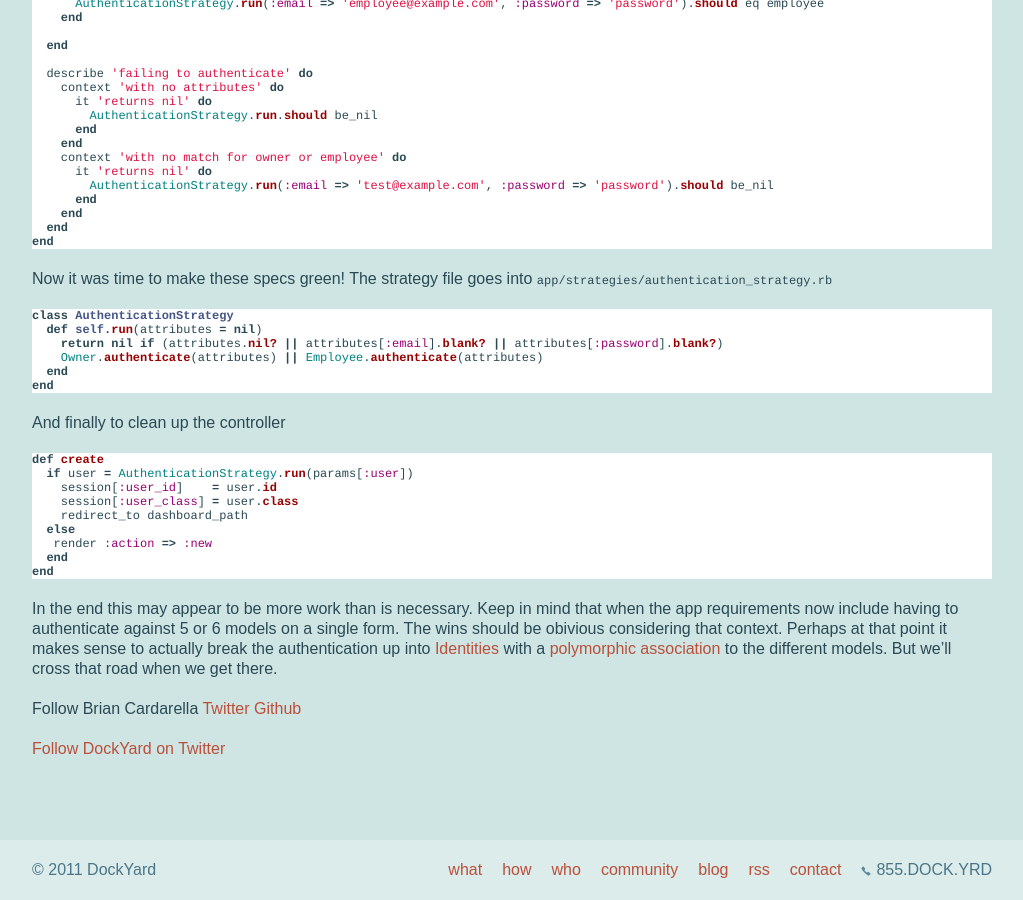
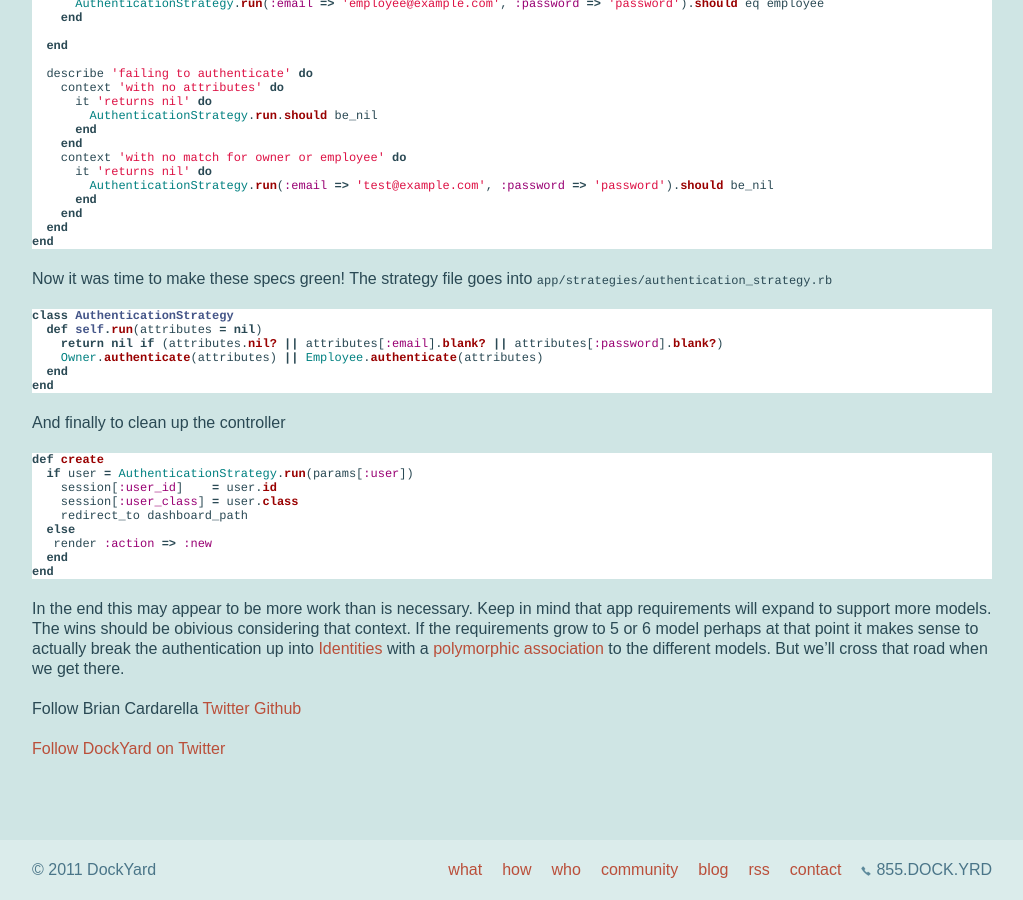
Before and after one commit to Hakon/reefpoints, a Jekyll site: the page built from _posts/2012-02-13-authenticating-multiple-models-with-a-strategy.md, in a window 1280 px wide and 900 px high, scrolled down 1088 px. Shown: the whole window, without its empty margins (128-1151 px from the left). Built offline with Jekyll 4.4.1, drawn with Linux system fonts in a browser that asks for light colours; Markdown is read by kramdown in place of the engine named in the settings; comment, search, counter and statistics services are not loaded.

Commit message:
Moar better engrish

```diff
--- a/_posts/2012-02-13-authenticating-multiple-models-with-a-strategy.md
+++ b/_posts/2012-02-13-authenticating-multiple-models-with-a-strategy.md
@@ -114,9 +114,8 @@ end
 {% endhighlight %}
 
 In the end this may appear to be more work than is necessary. Keep in
-mind that when the app requirements now include having to authenticate
-against 5 or 6 models on a single form. The wins should be obivious
-considering that context. Perhaps at that point it makes sense to
+mind that app requirements will expand to support more models. The wins should be obivious
+considering that context. If the requirements grow to 5 or 6 model perhaps at that point it makes sense to
 actually break the authentication up into [Identities](http://en.wikipedia.org/wiki/Identity_management) with a [polymorphic
 association](http://guides.rubyonrails.org/association_basics.html#polymorphic-associations) to the different models.
 But we'll cross that road when we get there.
```
